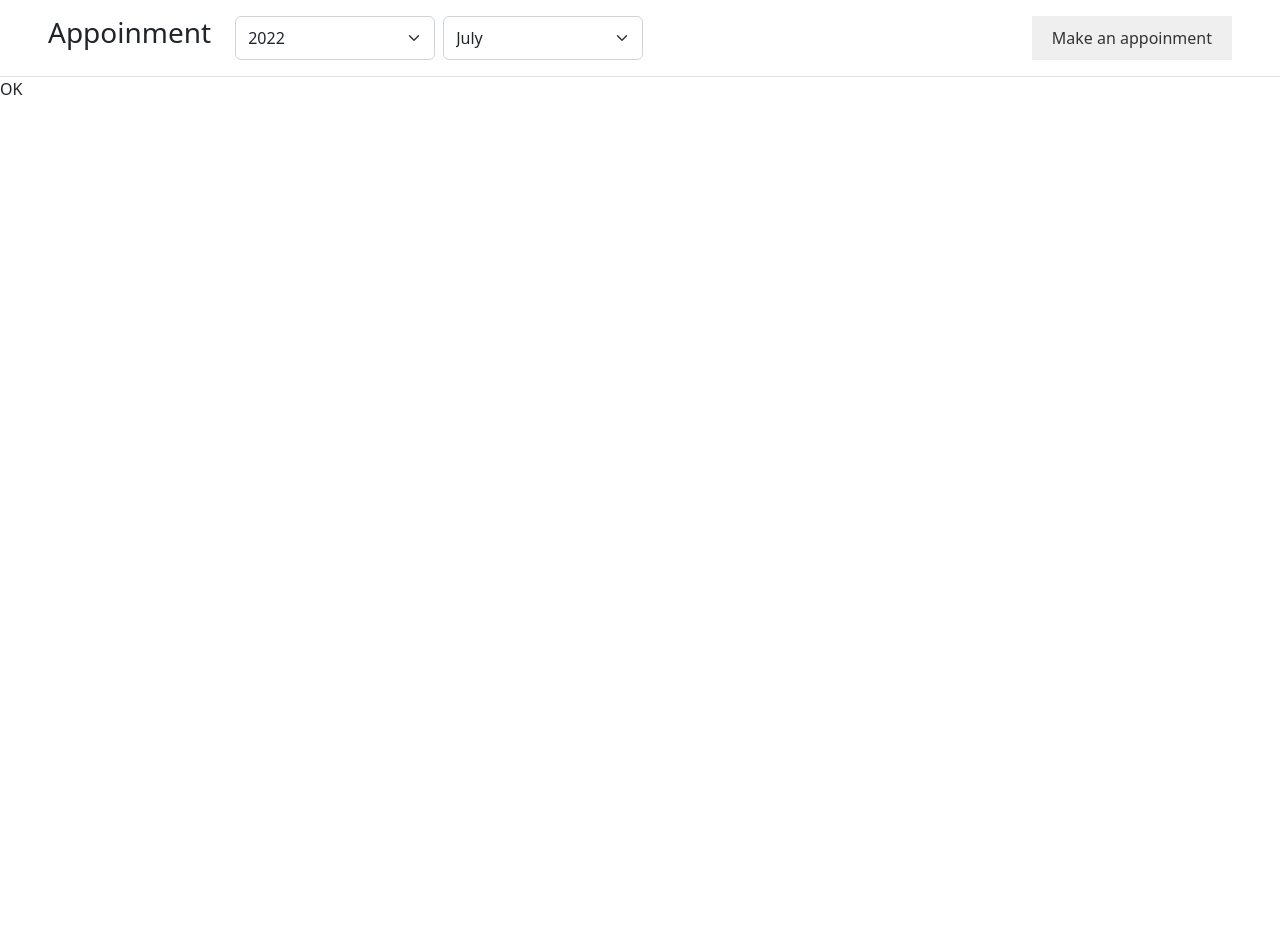
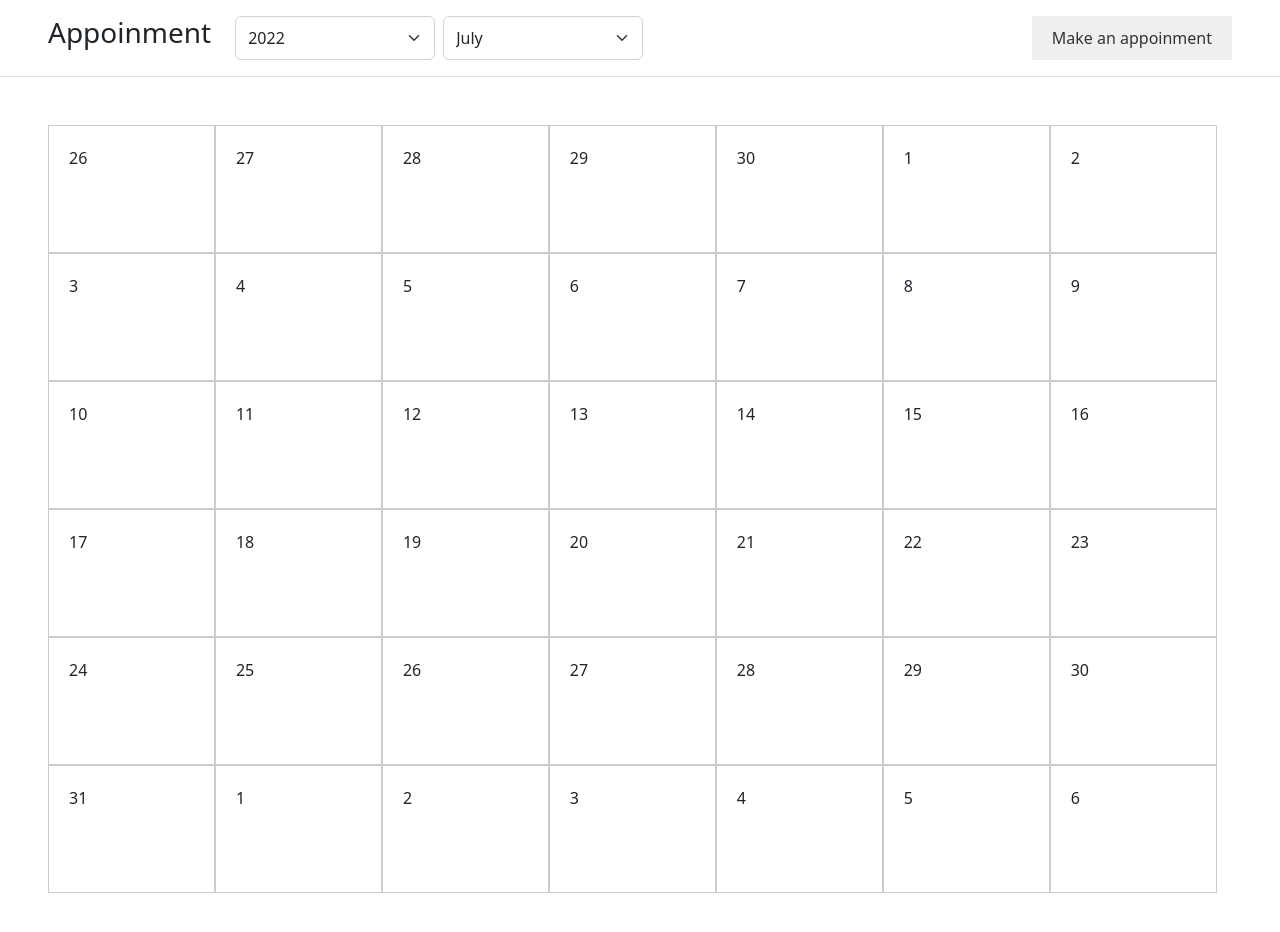
Before and after one commit to MizanurRahmann/Doctor-Appoinment-Calender, a React (Create React App) app: page /year/2022/month/7 in a window 1280 px wide. Shown: the top 932 px of the page. Before the commit the page ends 800 px from the top, so only its background shows below. Built offline with nearby package versions, Linux system fonts and the light colour scheme.

Commit message:
ADD: date grid.

```diff
--- a/package.json
+++ b/package.json
@@ -14,6 +14,7 @@
     "react-icon": "^1.0.0",
     "react-router-dom": "^6.3.0",
     "react-scripts": "5.0.1",
+    "styled-components": "^5.3.5",
     "web-vitals": "^2.1.4"
   },
   "scripts": {
--- a/src/components/CalenderBody.js/CalenderBody.js
+++ b/src/components/CalenderBody.js/CalenderBody.js
@@ -1,14 +1,34 @@
 import React, { useEffect } from "react";
+import styled from "styled-components";
 
-function CalenderBody({currenMonth}) {
+function CalenderBody({ currenMonth }) {
+  const Box = styled.div`
+    width: 14.1%;
+    height: 16vh;
+    border: 1px solid #ccc;
+    padding: 20px;
+    transition: 0.3s;
+    cursor: pointer;
+    &:hover{
+      background: #f7f7f7;
+    }
+  `;
 
-    useEffect(() => {
-    console.log(currenMonth);
-  });
 
-  return <div>
-    OK
-  </div>;
+  return (
+    <div className="p-5 d-flex flex-wrap">
+      {currenMonth &&
+        currenMonth.map((row) => (
+          <>
+            {row.map((col) => (
+              <Box key={Math.random()}>
+                <p>{col.$D}</p>
+              </Box>
+            ))}
+          </>
+        ))}
+    </div>
+  );
 }
 
 export default CalenderBody;
--- a/src/utils/dateGenerator.js
+++ b/src/utils/dateGenerator.js
@@ -8,7 +8,7 @@ export function getMonth(month = (dayjs().month() + 1), year = dayjs().year()) {
   const firstDayOfTheMonth = dayjs(new Date(year, month, 1)).day();
   let currentMonthCount = 0 - firstDayOfTheMonth;
 
-  const daysMatrix = new Array(5).fill([]).map(() => {
+  const daysMatrix = new Array(6).fill([]).map(() => {
     return new Array(7).fill(null).map(() => {
       currentMonthCount++;
       return dayjs(new Date(year, month, currentMonthCount));
```
Also changed, not shown: 1 other file (tests, documents, lock files or other folders).
